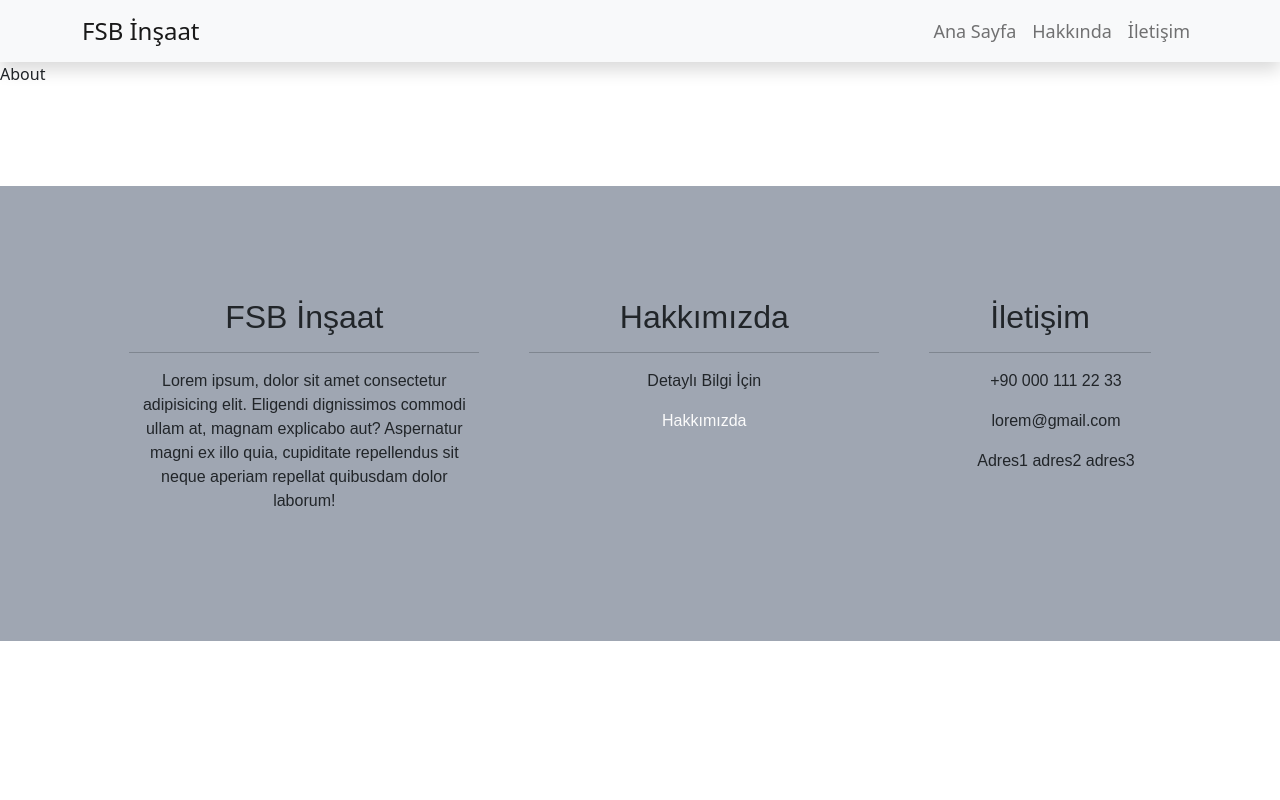
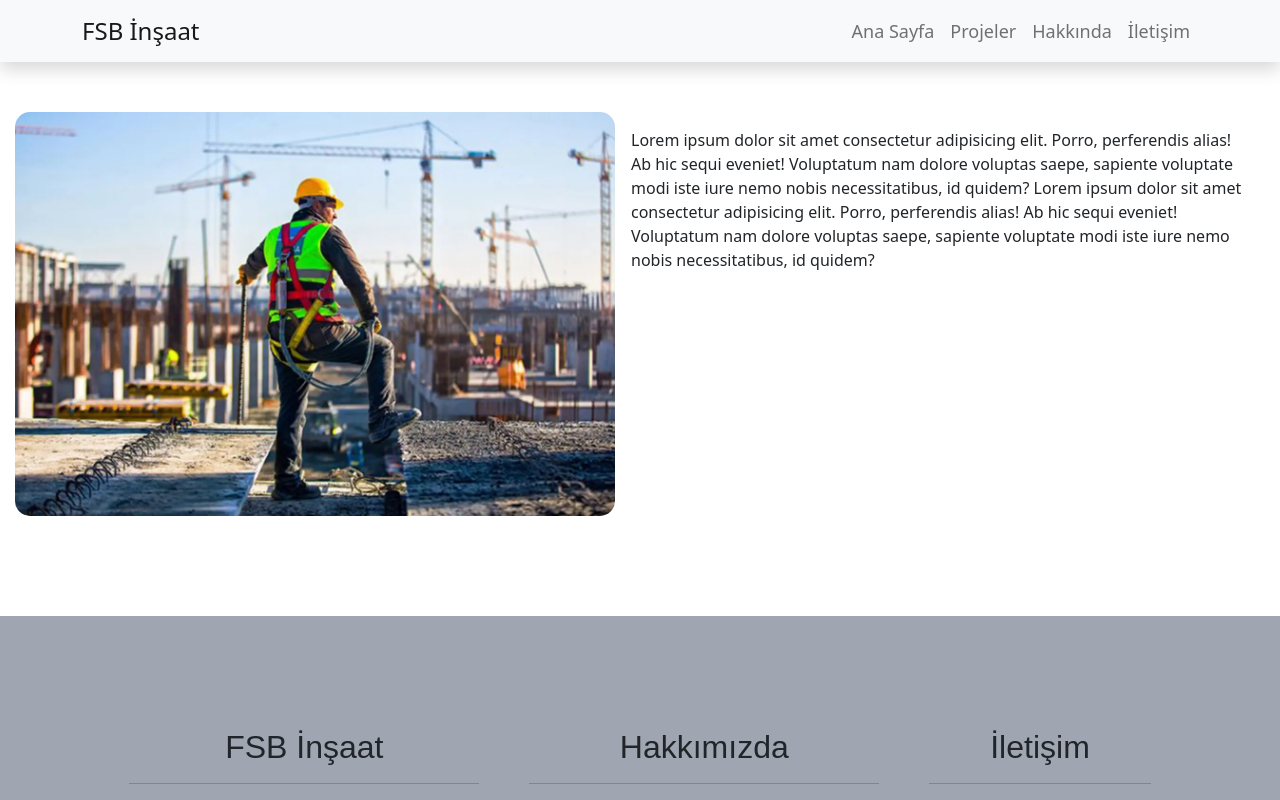
Before and after one commit to Yesarib/FSB, a React (Create React App) app: page /about in a window 1280 px wide. Shown: the top 800 px of the page. Built offline with nearby package versions, Linux system fonts and the light colour scheme.

Commit message:
About page

```diff
--- a/src/components/Topbar/Topbar.jsx
+++ b/src/components/Topbar/Topbar.jsx
@@ -11,6 +11,7 @@ const Topbar = () => {
           <Navbar.Brand style={{fontWeight:'400', fontSize:'24px'}} href="/">FSB İnşaat</Navbar.Brand>
           <Nav style={{fontWeight:'400', fontSize:'18px'}} className="d-flex align-items-center justify-content-center">
             <Nav.Link href="/">Ana Sayfa</Nav.Link>
+            <Nav.Link href="/project">Projeler</Nav.Link>
             <Nav.Link href="/about">Hakkında</Nav.Link>
             <Nav.Link href="/contact">İletişim</Nav.Link>
           </Nav>
--- a/src/pages/About/About.jsx
+++ b/src/pages/About/About.jsx
@@ -1,8 +1,12 @@
 import React from 'react'
+import Middle from '../../components/Middle/Middle'
+import Footer from '../../components/Footer/Footer'
 
 const About = () => {
   return (
-    <div>About</div>
+    <div>
+      <Middle />
+    </div>
   )
 }
 
--- a/src/pages/Home/Home.jsx
+++ b/src/pages/Home/Home.jsx
@@ -7,6 +7,7 @@ const Home = () => {
     <div>
       <Middle />
       <br />
+
       <hr />
       <Bottom />
     </div>
```
